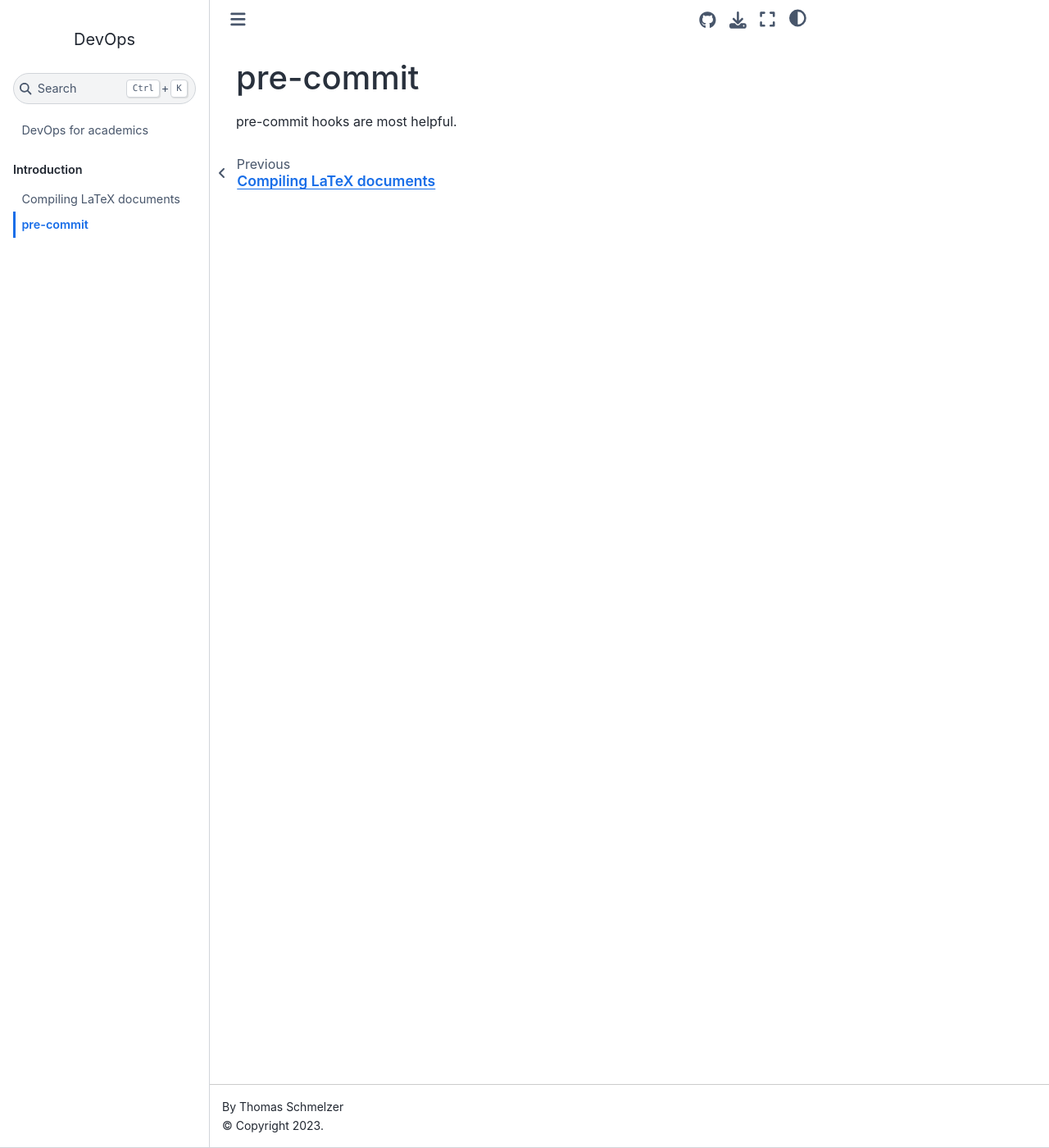
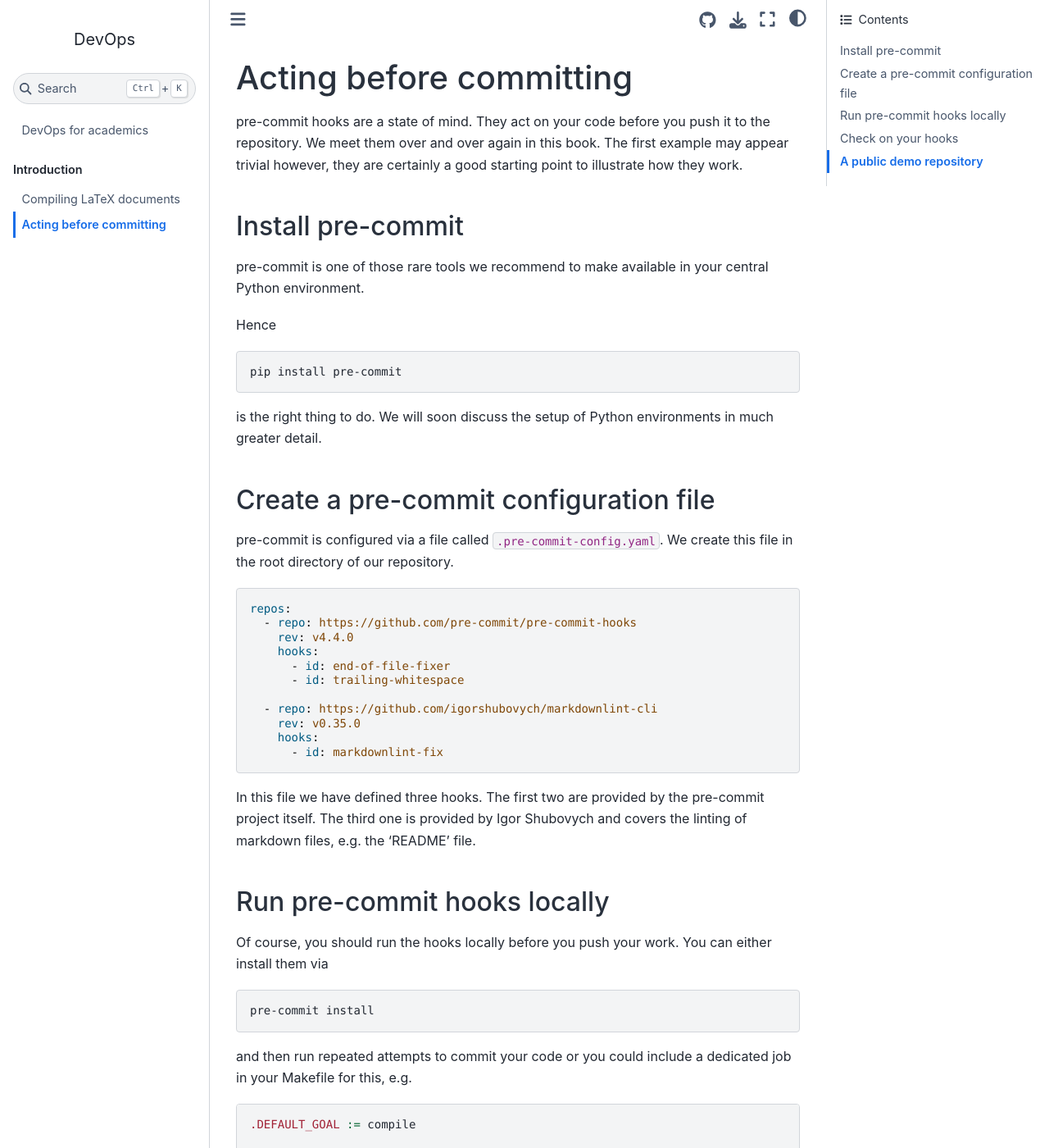
Before and after one commit to tschm/docs2github, a Jupyter Book: the page built from book/docs/pre-commit.md, in a window 1280 px wide and 1400 px high. Shown: the whole window at 82% size. Built offline with Jupyter Book 1.0.4 settings and Sphinx 7.4.7 and the Sphinx Book theme 1.1.4, drawn with Linux system fonts in a browser that asks for light colours; comment, search, counter and statistics services are not loaded; some of the changed text lies outside the part shown.

Commit message:
pre-commit hooks

`````diff
--- a/book/docs/pre-commit.md
+++ b/book/docs/pre-commit.md
@@ -1,3 +1,116 @@
-# pre-commit
+# Acting before committing
 
-pre-commit hooks are most helpful.
+pre-commit hooks are a state of mind.
+They act on your code before you push it to the repository.
+We meet them over and over again in this book.
+The first example may appear trivial however,
+they are certainly a good starting point to illustrate
+how they work.
+
+## Install pre-commit
+
+pre-commit is one of those rare tools we recommend to make
+available in your central Python environment.
+
+Hence
+
+```bash
+pip install pre-commit
+````
+
+is the right thing to do. We will soon discuss the
+setup of Python environments in much greater detail.
+
+## Create a pre-commit configuration file
+
+pre-commit is configured via a file called `.pre-commit-config.yaml`.
+We create this file in the root directory of our repository.
+
+```yaml
+repos:
+  - repo: https://github.com/pre-commit/pre-commit-hooks
+    rev: v4.4.0
+    hooks:
+      - id: end-of-file-fixer
+      - id: trailing-whitespace
+
+  - repo: https://github.com/igorshubovych/markdownlint-cli
+    rev: v0.35.0
+    hooks:
+      - id: markdownlint-fix
+```
+
+In this file we have defined three hooks. The first two are
+provided by the pre-commit project itself. The third one is
+provided by Igor Shubovych and covers the linting of
+markdown files, e.g. the 'README' file.
+
+## Run pre-commit hooks locally
+
+Of course, you should run the hooks locally before you push
+your work. You can either install them via
+
+```bash
+pre-commit install
+```
+
+and then run repeated attempts to commit your code or you
+could include a dedicated job in your Makefile for this, e.g.
+
+```makefile
+.DEFAULT_GOAL := compile
+
+.PHONY: compile
+compile: ## Compile the '*.tex' file
+  @mkdir -p publish
+  @./tectonic hello.tex --outdir publish
+
+.PHONY: install
+install: ## install tectonic
+  @curl --proto '=https' --tlsv1.2 -fsSL https://drop-sh.fullyjustified.net | sh
+
+.PHONY: pre-commit
+pre-commit: ## run pre-commit hooks
+  @pre-commit run --all-files
+```
+
+On the command line you can now do
+
+```bash
+make pre-commit
+```
+
+and it will run through all the hooks defined in the configuration file.
+
+## Check on your hooks
+
+When working in teams you can be assured that not all members
+will run or install the hooks. However, you can check on them
+within a workflow.
+
+```yaml
+name: pre-commit
+
+on:
+  pull_request:
+  push:
+
+jobs:
+  pre-commit:
+    runs-on: ubuntu-latest
+    steps:
+    - uses: actions/checkout@v3
+    - uses: pre-commit/action@v3.0.0
+```
+
+This will run the pre-commit hook in post-commit mode.
+In the best case, it will find nothing to do and confirms that
+pre-commit has done its job.
+
+## A public demo repository
+
+We have created a public demo repository for you to play with.
+See [Hydra](https://github.com/tschm/hydra) on GitHub.
+
+Note the workflows, the makefile and the configuration file for
+the pre-commit hooks.
`````
